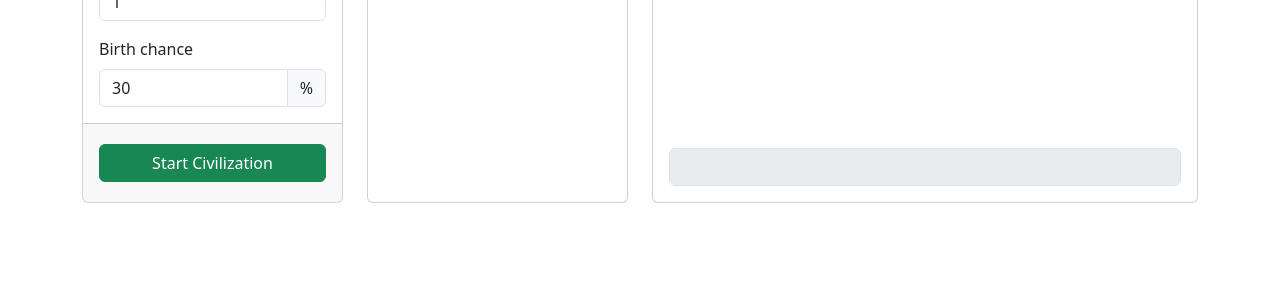
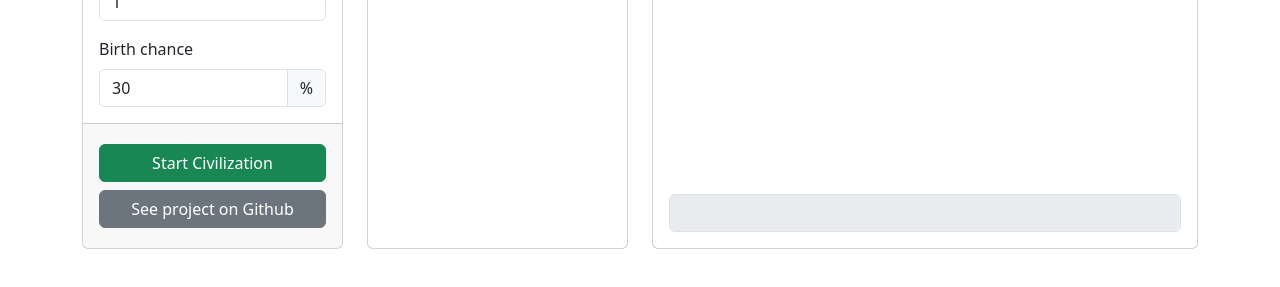
Before and after one commit to bennyscripts/civilization-simulator, a plain HTML site: page index.html in a window 1280 px wide. Shown: the part 287-574 px from the top of the page. Drawn offline with nearby package versions, Linux system fonts and the light colour scheme.

Commit message:
Add github link

```diff
--- a/index.html
+++ b/index.html
@@ -40,6 +40,7 @@
                         </div>
                         <div class="card-footer" style="padding-top: 1.25em; padding-bottom: 1.25em;">
                             <button class="btn btn-success w-100" id="play-pause-btn" type="submit" onclick="startSimulation()">Start Civilization</button>
+                            <a class="btn btn-secondary w-100 mt-2" href="https://github.com/bennyscripts/civilization-simulator" target="_blank">See project on Github</a>
                         </div>
                     </div>
                 </div>
```
